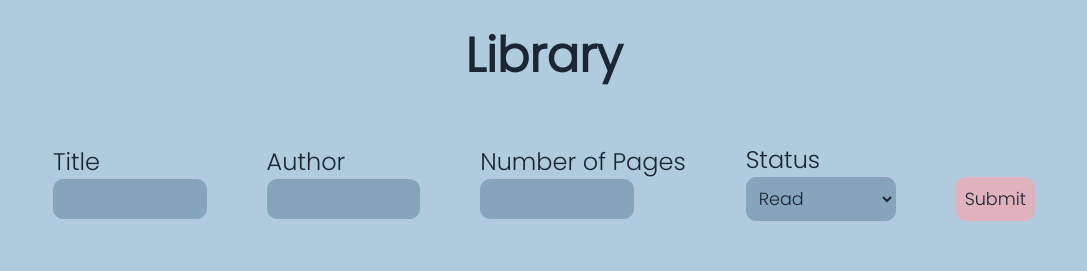
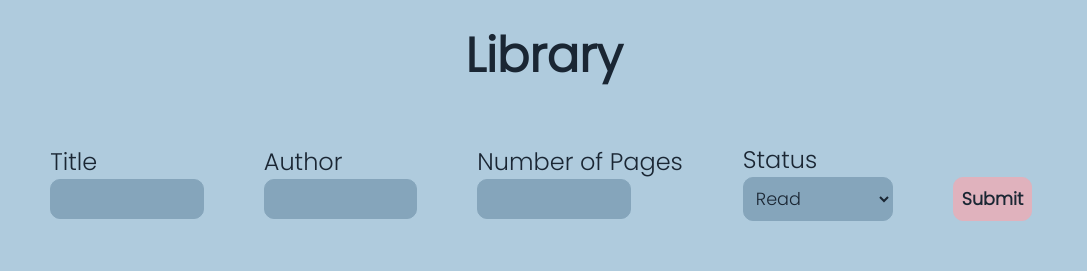
Before and after one commit to jgeng98/library, a website: page index.html in a window 1280 px wide. In both pictures the pointer is over the button "Submit". Shown: the top 271 px of the page, without its empty margins (96-1183 px from the left). Drawn offline with Linux system fonts and the light colour scheme.

Commit message:
add on hover style to buttons

```diff
--- a/style.css
+++ b/style.css
@@ -46,6 +46,7 @@ header {
 #submit {
   padding: 30px;
   align-self: flex-end;
+  width: 145px;
 }
 
 #submit button {
@@ -115,6 +116,11 @@ main {
   width: 110px;
 }
 
+#bookcase button:hover,
+#submit button:hover {
+  font-weight: bold;
+}
+
 footer {
   display: flex;
   align-items: center;
```
